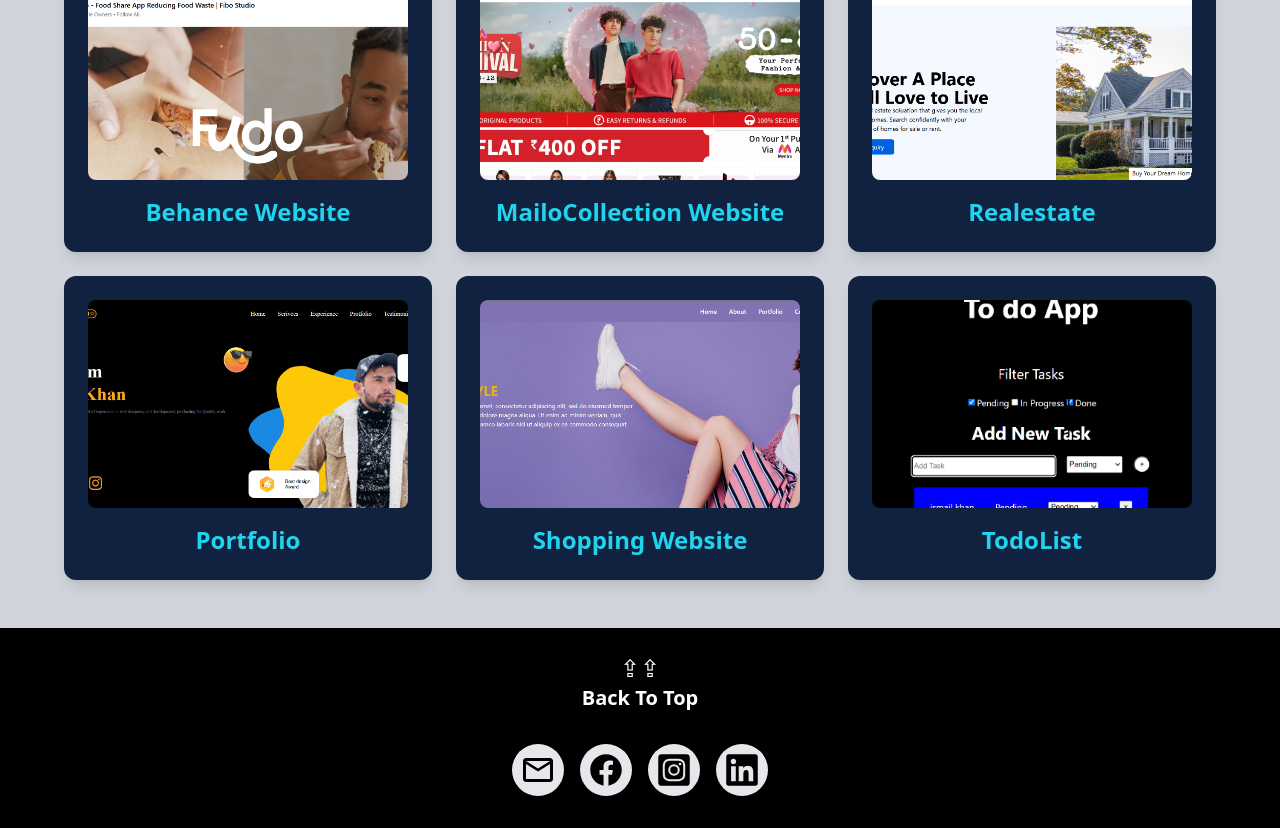
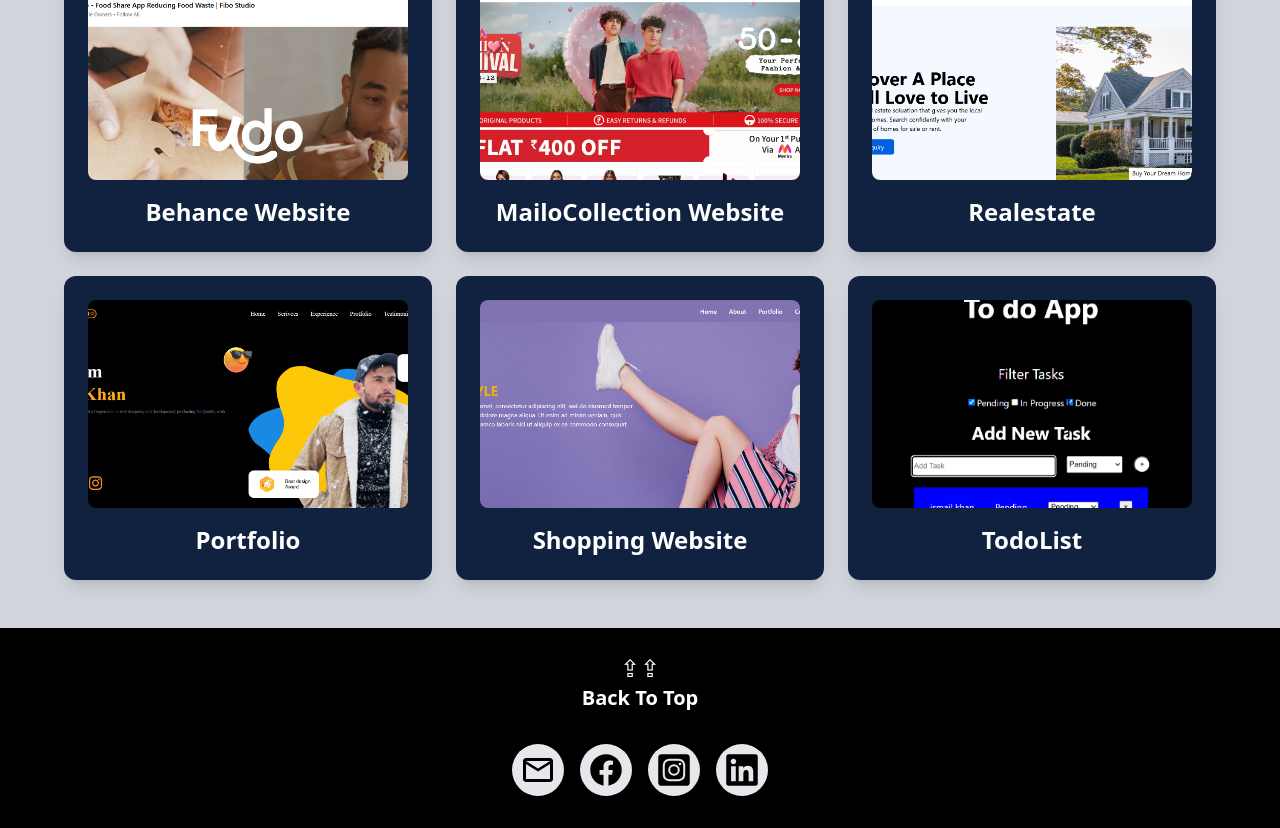
Before and after one commit to ismail-khan0/Portfolio, a React (Create React App) app: page / in a window 1280 px wide. Shown: the part 3661-4489 px from the top of the page. Built offline with nearby package versions, Linux system fonts and the light colour scheme.

Commit message:
adjust the layout

```diff
--- a/src/Components/ProjectShowcase.js
+++ b/src/Components/ProjectShowcase.js
@@ -70,14 +70,14 @@ const ProjectShowcase = () => {
                 alt={project.name}
                 className="w-full h-52 object-cover rounded-lg mb-4"
               />
-              <h3 className="text-2xl font-semibold text-cyan-400">
+              <h3 className="text-2xl font-semibold text-white">
                 {project.name}
               </h3>
             </div>
 
             {/* Back Side (Hover Content) */}
             <div className="back absolute inset-0 bg-[#0D1B2A]/90 flex flex-col items-center justify-center p-4 text-white rounded-xl transition-transform duration-500 transform rotate-y-180 group-hover:rotate-y-0 backface-hidden">
-              <h3 className="text-2xl font-semibold text-cyan-400">
+              <h3 className="text-2xl font-semibold text-white">
                 {project.name}
               </h3>
               <p className="text-gray-300 mt-2">{project.description}</p>
@@ -86,7 +86,7 @@ const ProjectShowcase = () => {
                   href={project.github}
                   target="_blank"
                   rel="noopener noreferrer"
-                  className="text-cyan-400 hover:text-white flex items-center space-x-2"
+                  className="text-white hover:text-white flex items-center space-x-2"
                 >
                   <FaGithub className="text-xl" />
                   <span>GitHub</span>
@@ -95,7 +95,7 @@ const ProjectShowcase = () => {
                   href={project.demo}
                   target="_blank"
                   rel="noopener noreferrer"
-                  className="text-cyan-400 hover:text-white flex items-center space-x-2"
+                  className="text-white hover:text-white flex items-center space-x-2"
                 >
                   <FaExternalLinkAlt className="text-xl" />
                   <span>Demo</span>
```
